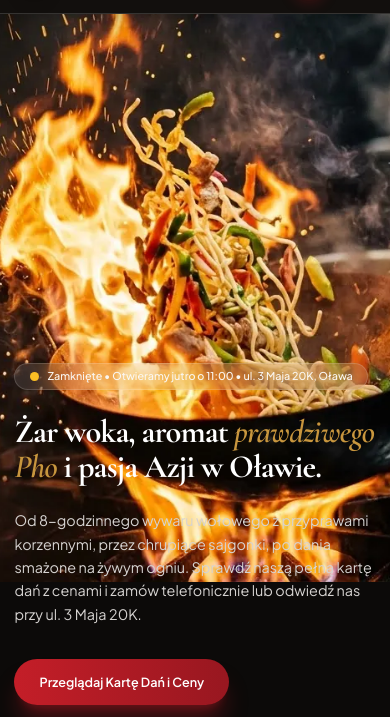
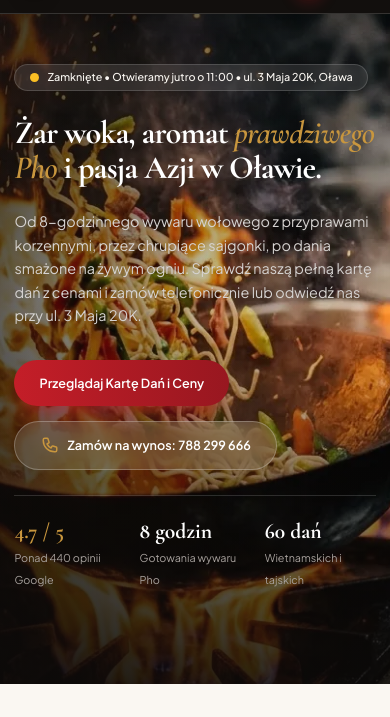
Before and after one commit to FabianAdrianW/pho_viet, a plain HTML site: page index.html in a window 390 px wide. Shown: the part 59-776 px from the top of the page. Drawn offline with nearby package versions, Linux system fonts and the light colour scheme.

Commit message:
Hero: układ z wokiem jak wcześniej, mniej zaciemnienia, bez animacji
Co-Authored-By: Claude Sonnet 5.5 <noreply@anthropic.com>
Claude-Session: https://claude.ai/code/session_013GF9ijUngtibC5MVm7jaed

```diff
--- a/index.html
+++ b/index.html
@@ -185,13 +185,6 @@
         }
 
         /* Delikatne żarzenie ognia w Hero */
-        @keyframes emberGlow {
-            0%, 100% { opacity: 0.45; transform: scale(1); }
-            50% { opacity: 0.75; transform: scale(1.06); }
-        }
-        .ember-aura {
-            animation: emberGlow 5s ease-in-out infinite;
-        }
     </style>
 </head>
 <body class="antialiased selection:bg-spice selection:text-white">
@@ -350,22 +343,19 @@
     <main id="page-home">
 
         <!-- ================= HERO SECTION (OGNISTY WOK W PEŁNYM ŻARZE I PASJI) ================= -->
-        <section id="top" class="relative min-h-[100svh] lg:min-h-[88vh] flex items-end lg:items-center pt-[50svh] lg:pt-28 pb-14 lg:pb-20 px-4 sm:px-8 bg-[#0C0A09] text-cream overflow-hidden">
-            <!-- Tło: zdjęcie woka na cały ekran, na telefonie pod napisami; nieruchome (bez parallaxu), żeby przewijanie było płynne -->
+        <section id="top" class="relative min-h-[88vh] flex items-center pt-28 pb-20 px-4 sm:px-8 bg-[#0C0A09] text-cream overflow-hidden">
+            <!-- Tło: ognisty wok, nieruchomy, z lekkim wtopieniem pod napisy (na telefonie delikatniejszym, żeby było widać ogień) -->
             <div class="absolute inset-0 z-0 bg-[#0C0A09]">
                 <img
                     src="img/hero-wok.webp"
                     alt="Wok w płomieniach z makaronem i warzywami — Pho Viet Oława"
                     width="1376" height="768"
-                    class="absolute top-0 left-0 w-full h-[76svh] lg:inset-y-0 lg:left-auto lg:right-0 lg:h-full lg:w-[78%] object-cover object-[62%_40%] lg:object-[63%_center]"
+                    class="absolute inset-y-0 right-0 h-full w-full lg:w-[78%] object-cover object-[70%_center]"
                     fetchpriority="high"
                 >
-                <!-- Telefon: wtopienie w tło od dołu, wok i płomienie w górnej połowie zostają jasne, tekst leży na ciemniejszym tle -->
-                <div class="hero-fade-m absolute inset-0 lg:hidden"></div>
-                <!-- Desktop: miękkie krawędzie lewa/góra/dół -->
-                <div class="hidden lg:block absolute inset-0 bg-gradient-to-r from-[#0C0A09] via-[#0C0A09]/40 to-transparent"></div>
+                <div class="absolute inset-0 bg-gradient-to-r from-[#0C0A09]/65 via-[#0C0A09]/25 lg:via-[#0C0A09]/40 to-transparent"></div>
                 <div class="hidden lg:block absolute inset-y-0 left-0 w-[40%] bg-gradient-to-r from-[#0C0A09] to-transparent"></div>
-                <div class="hidden lg:block absolute inset-0 bg-gradient-to-t from-[#0C0A09] via-transparent to-[#0C0A09]/60"></div>
+                <div class="absolute inset-0 bg-gradient-to-t from-[#0C0A09]/85 via-transparent to-[#0C0A09]/45 lg:to-[#0C0A09]/60"></div>
                 <div class="hidden lg:block absolute inset-0 shadow-[inset_0_0_140px_40px_#0C0A09] pointer-events-none"></div>
             </div>
 
```
